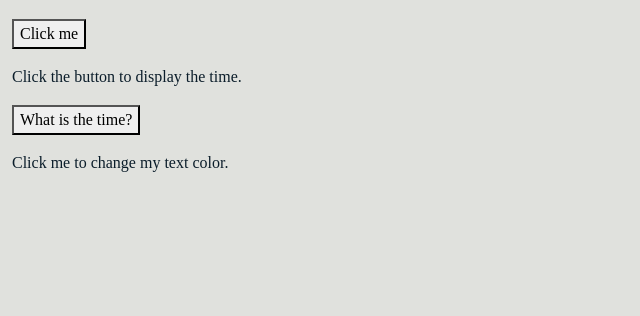
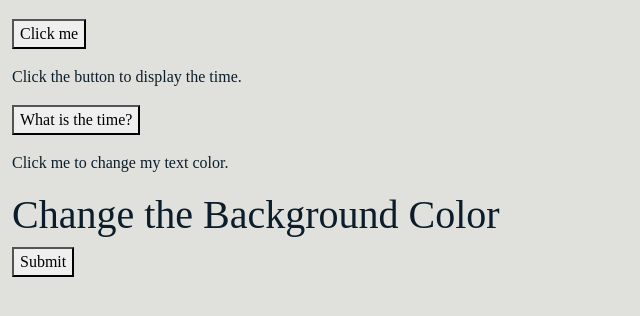
Before and after one commit to tonyhieu/p4-oompaloompas, a Flask app: page /linda in a window 1280 px wide. Shown: the part 307-623 px from the top of the page, without its empty margins (0-640 px from the left). Run offline with Flask 2, Linux system fonts and the light colour scheme; some libraries are stand-ins or nearby versions.

Commit message:
Change the Background Color

```diff
--- a/templates/individual/linda.html
+++ b/templates/individual/linda.html
@@ -61,4 +61,31 @@
 </html>
 
 
+<!DOCTYPE html>
+<html>
+
+<head>
+<title>
+    Change the Background Color
+</title>
+<script>
+    /* script to set background color */
+    function geeks() {
+        document.body.style.backgroundColor =
+            "#778da9";
+    }
+</script>
+</head>
+
+<h1>
+    Change the Background Color
+</h1>
+
+<button type="button" onclick="geeks()">
+    Submit
+</button>
+</body>
+</html
+
+
 {% endblock %}
```
